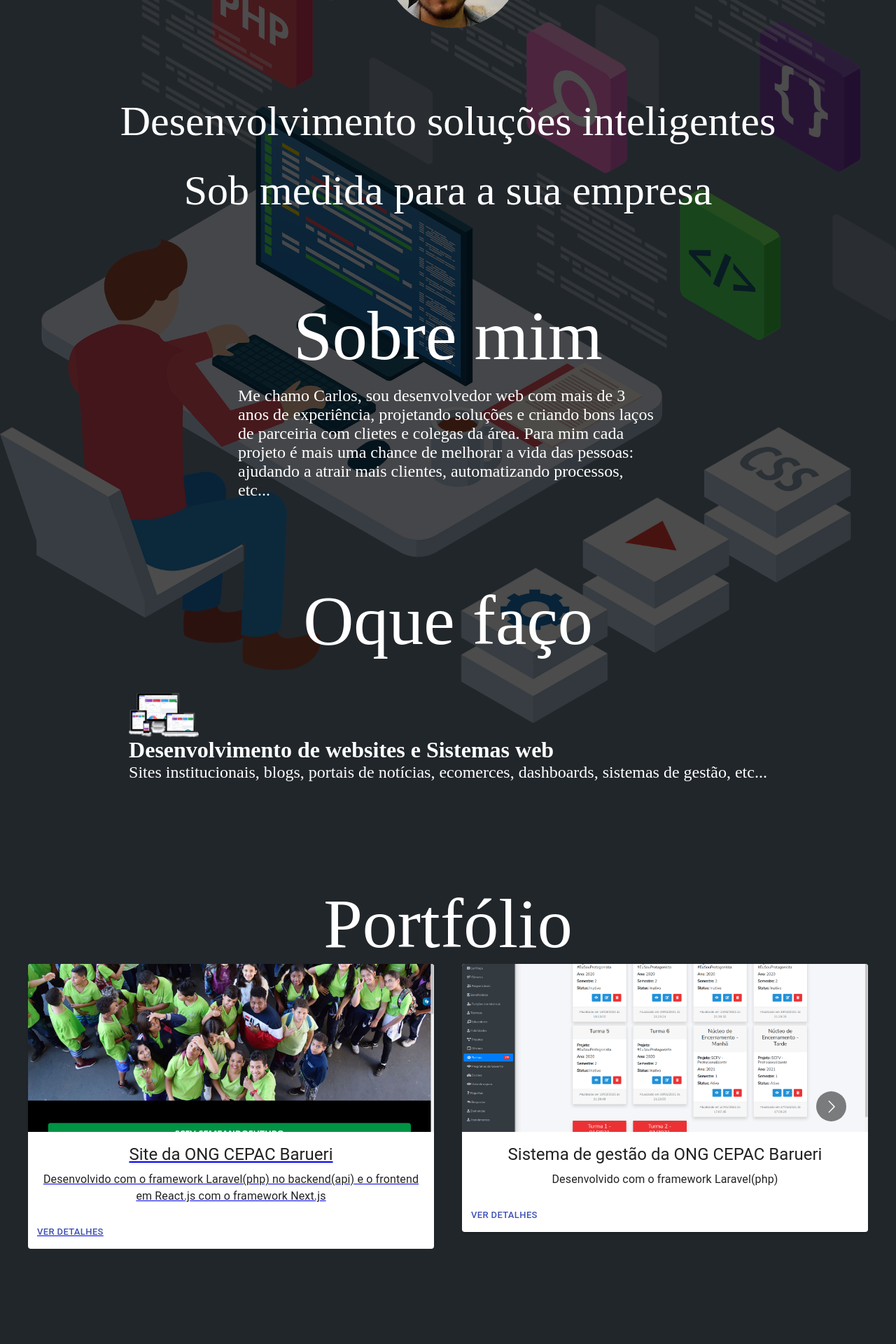
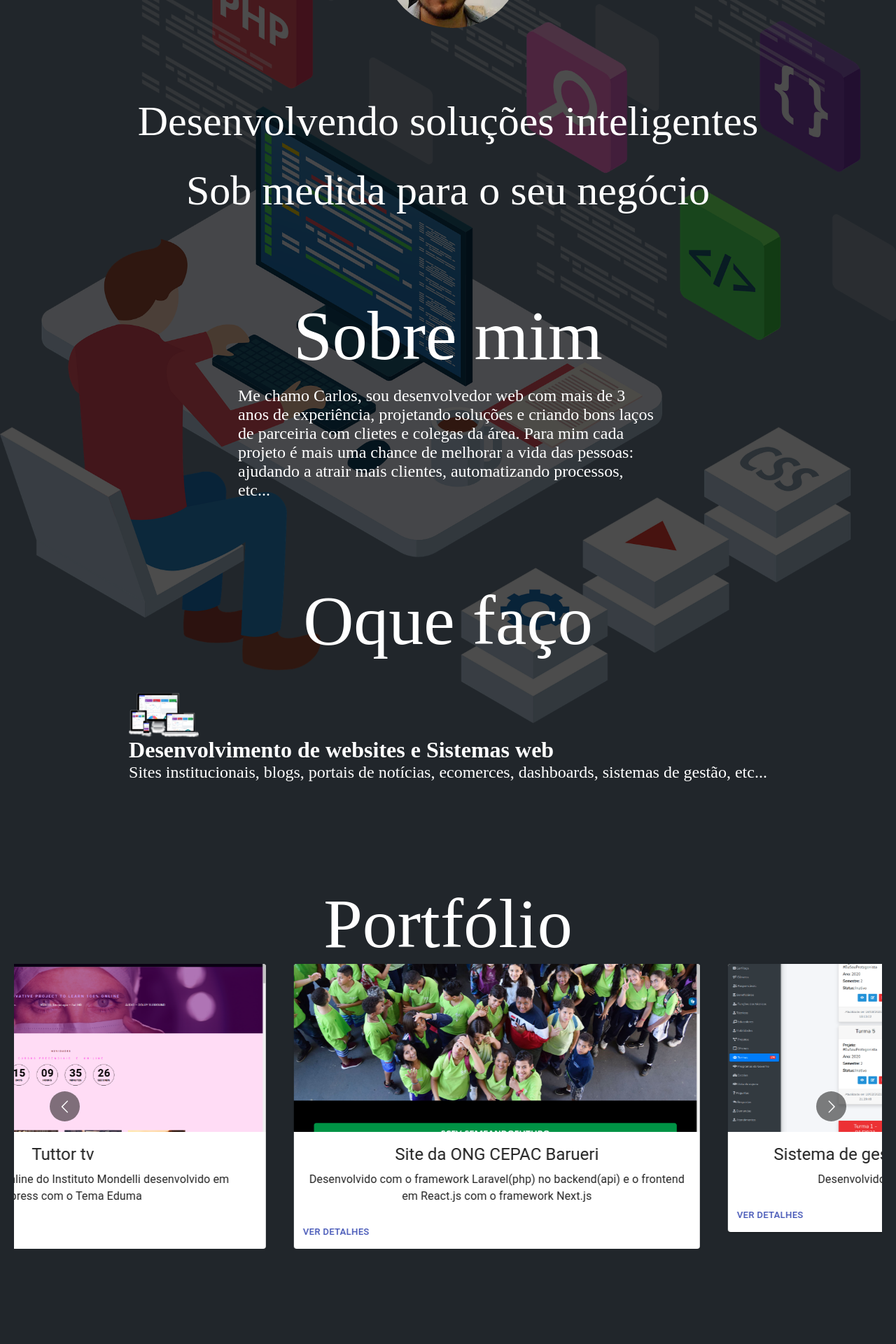
Before and after one commit to carlosemidio/portfolio-nextjs, a Next.js app: page / in a window 1280 px wide. Shown: the part 240-2160 px from the top of the page at 70% size. Built offline with nearby package versions, Linux system fonts and the light colour scheme.

Commit message:
Mascara no campo de telefone no formulario de contato e ajustes no css dos cards do portfolio

```diff
--- a/components/Carousel.tsx
+++ b/components/Carousel.tsx
@@ -91,7 +91,8 @@ class Index extends Component<Props> {
           */
           responsive={responsive}
           ssr
-          infinite={false}
+          infinite={true}
+          autoPlay={true}
           beforeChange={() => this.setState({ isMoving: true })}
           afterChange={() => this.setState({ isMoving: false })}
           containerClass="first-carousel-container container"
--- a/components/ContactForm/index.tsx
+++ b/components/ContactForm/index.tsx
@@ -1,4 +1,4 @@
-import React from "react";
+import React, { useState } from "react";
 import {
   Card,
   CardContent,
@@ -11,6 +11,8 @@ import createStyles from "@material-ui/core/styles/createStyles";
 import { Theme } from "@material-ui/core/styles/createMuiTheme";
 import { withFormik, FormikProps } from "formik";
 import * as yup from "yup";
+import InputMask from "react-input-mask";
+import { trim, size } from "lodash";
 
 const useStyles = makeStyles((theme: Theme) =>
   createStyles({
@@ -40,9 +42,6 @@ const useStyles = makeStyles((theme: Theme) =>
       display: "flex",
       justifyContent: "center",
     },
-    textField: {
-      color: "#ffffff!important",
-    },
   })
 );
 
@@ -52,10 +51,7 @@ const validationsForm = {
     .string()
     .email("Informe um email válido")
     .required("O email é obrigatório"),
-  phone: yup
-    .string()
-    .min(10, "O telefone precisa ter pelo menos 10 caracteres")
-    .max(11, "O telefone precisa ter no máximo 11 caracteres"),
+  phone: yup.string(),
   subject: yup.string().required("O assunto é obrigatório"),
   message: yup.string().required("A mensagem é obrigatória"),
 };
@@ -82,6 +78,7 @@ const form = (props: FormikProps<FormValues>) => {
   } = props;
 
   const classes = useStyles();
+  const [mask, setMask] = useState("(99) 99999-9999");
 
   return (
     <div className={classes.container}>
@@ -89,9 +86,6 @@ const form = (props: FormikProps<FormValues>) => {
         <Card className={classes.card}>
           <CardContent>
             <TextField
-              InputProps={{
-                className: classes.textField,
-              }}
               id="name"
               label="Nome"
               value={values.name}
@@ -116,23 +110,38 @@ const form = (props: FormikProps<FormValues>) => {
               variant="outlined"
               fullWidth
             />
-            <TextField
-              id="phone"
-              label="Telefone"
-              type="text"
-              inputProps={{
-                minLength: 10,
-                maxLength: 11,
+            <InputMask
+              mask={mask}
+              onBlur={(e) => {
+                if (size(trim(e.target.value, "_")) === 14) {
+                  setMask("(99) 9999-9999");
+                }
+              }}
+              onFocus={(e) => {
+                if (size(trim(e.target.value, "_")) === 14) {
+                  setMask("(99) 99999-9999");
+                }
               }}
               value={values.phone}
               onChange={handleChange}
-              onBlur={handleBlur}
+              disabled={false}
+              maskChar={null}
+            >
+              {() => (
+                <TextField
+                  id="phone"
+                  name="phone"
+                  label="Telefone"
+                  value={values.phone}
                   helperText={touched.phone ? errors.phone : ""}
                   error={touched.phone && Boolean(errors.phone)}
+                  type="text"
                   margin="dense"
                   variant="outlined"
                   fullWidth
                 />
+              )}
+            </InputMask>
             <TextField
               id="subject"
               label="Assunto"
@@ -198,19 +207,7 @@ const Form = withFormik<MyFormProps, FormValues>({
   handleSubmit: (values, { setSubmitting, resetForm }) => {
     setTimeout(() => {
       // submit to the server
-      const requestOptions = {
-        method: "POST",
-        headers: { "Content-Type": "application/json" },
-        body: JSON.stringify(values),
-      };
-
-      fetch(`${process.env.NEXT_PUBLIC_API_URL}/doador`, requestOptions)
-        .then((response) => response.json())
-        .then((data) => {
-          setSubmitting(false);
-          resetForm();
-          alert(data.message);
-        });
+      console.log(JSON.stringify(values));
     }, 1000);
   },
 })(form);
--- a/components/card.tsx
+++ b/components/card.tsx
@@ -17,6 +17,13 @@ const useStyles = makeStyles((theme: Theme) =>
     card: {
       margin: "0 20px",
     },
+    cardLink: {
+      textDecoration: "none",
+      color: "inherit",
+    },
+    cardLinkLess: {
+      cursor: "default",
+    },
     media: {
       height: 240,
     },
@@ -28,7 +35,10 @@ function MediaCard(props) {
   const { image, link, headline, description, isMoving } = props;
 
   return (
+    <Card className={classes.card}>
+      {link ? (
         <a
+          className={classes.cardLink}
           onClick={(e) => {
             if (isMoving) {
               e.preventDefault();
@@ -36,9 +46,24 @@ function MediaCard(props) {
           }}
           href={link}
           target="_blank"
+          rel="noopener noreferrer"
         >
-      <Card className={classes.card}>
-        <CardActionArea>
+          <CardActionArea style={{ cursor: link && "pointer" }}>
+            <CardMedia
+              className={classes.media}
+              image={image}
+              title={headline}
+            />
+            <CardContent>
+              <Typography gutterBottom variant="h5" component="h2">
+                {headline}
+              </Typography>
+              <Typography component="p">{description}</Typography>
+            </CardContent>
+          </CardActionArea>
+        </a>
+      ) : (
+        <>
           <CardMedia className={classes.media} image={image} title={headline} />
           <CardContent>
             <Typography gutterBottom variant="h5" component="h2">
@@ -46,17 +71,14 @@ function MediaCard(props) {
             </Typography>
             <Typography component="p">{description}</Typography>
           </CardContent>
-        </CardActionArea>
+        </>
+      )}
       <CardActions>
-          {/* <Button size="small" color="primary">
-            Share
-          </Button> */}
         <Button size="small" color="primary">
           Ver detalhes
         </Button>
       </CardActions>
     </Card>
-    </a>
   );
 }
 export default MediaCard;
--- a/package.json
+++ b/package.json
@@ -16,6 +16,7 @@
     "react": "17.0.2",
     "react-dom": "17.0.2",
     "react-elastic-carousel": "^0.11.5",
+    "react-input-mask": "^2.0.4",
     "react-multi-carousel": "^2.6.2",
     "yup": "^0.32.9"
   },
--- a/pages/index.tsx
+++ b/pages/index.tsx
@@ -252,12 +252,12 @@ function Home() {
         </div>
         <div className={classes.backgroundBox}>
           <div className={classes.textFromLeft}>
-            Desenvolvimento soluções inteligentes
+            Desenvolvendo soluções inteligentes
           </div>
         </div>
         <div className={classes.backgroundBox}>
           <div className={classes.textFromRight}>
-            Sob medida para a sua empresa
+            Sob medida para o seu negócio
           </div>
         </div>
         <p className={classes.sectionTitle} id="about">
```
Also changed, not shown: 1 other file (tests, documents, lock files or other folders). Lines whose indentation alone changed are shown as unchanged.
